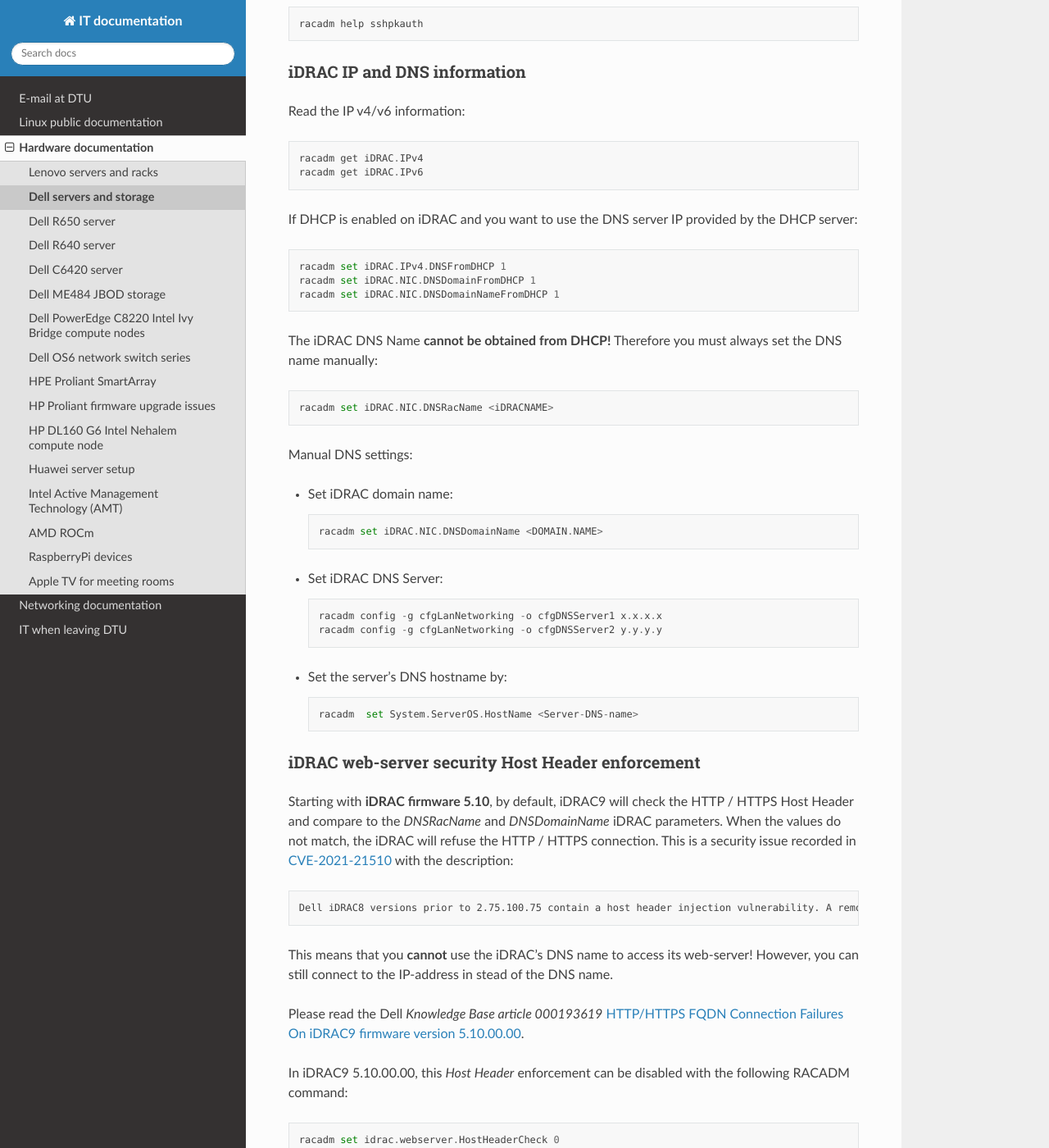
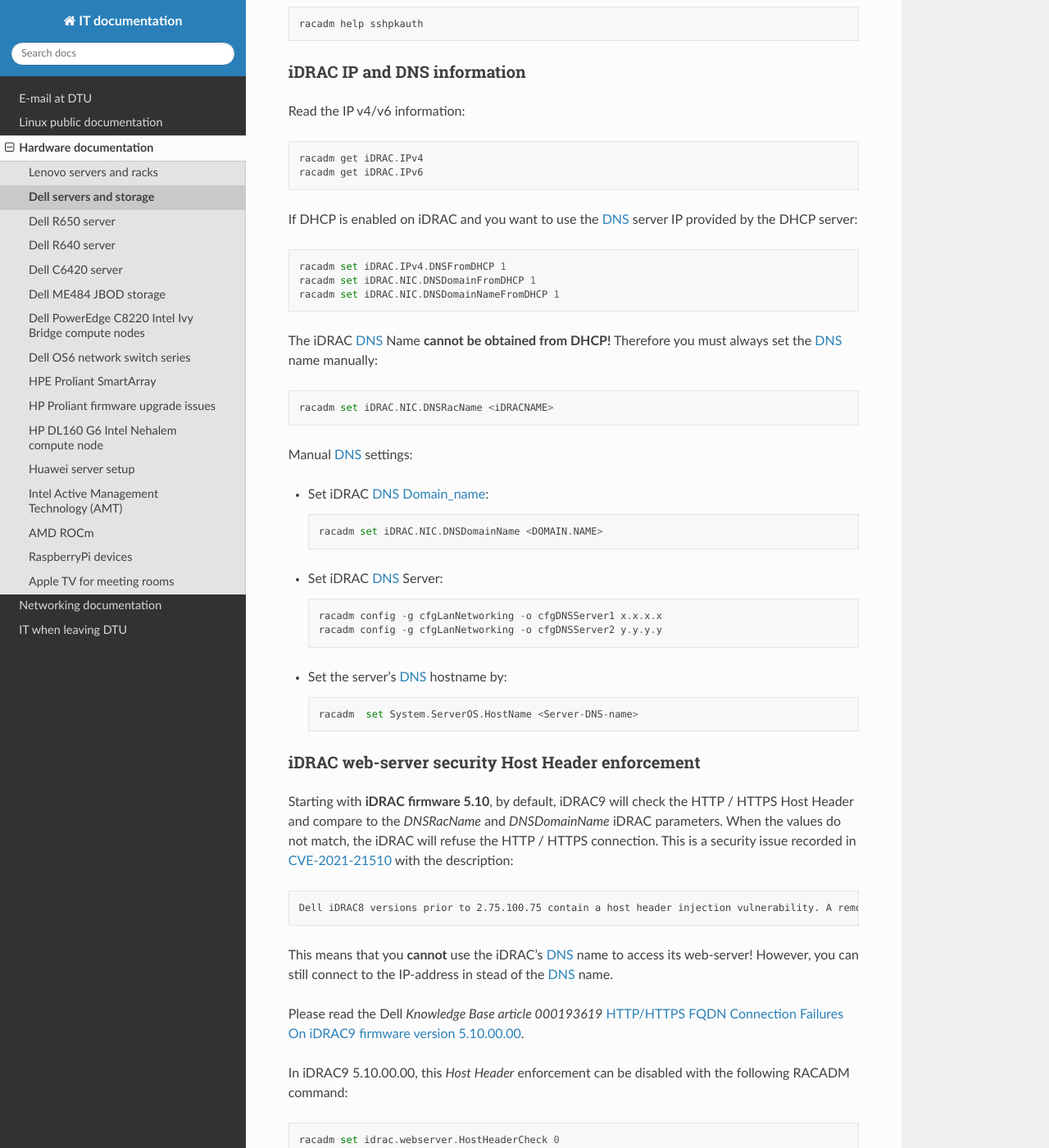
Before and after one commit to OleHolmNielsen/ITwiki, a Sphinx documentation site: the page built from docs/Dell_iDRAC.rst, in a window 1280 px wide and 1400 px high, scrolled down 1370 px. Shown: the whole window at 82% size. Built offline with Sphinx 7.4.7 and the Read the Docs theme 3.1.0, drawn with Linux system fonts in a browser that asks for light colours; some of the changed text lies outside the part shown.

Commit message:
Added links

```diff
--- a/docs/Dell_iDRAC.rst
+++ b/docs/Dell_iDRAC.rst
@@ -64,31 +64,34 @@ Read the IP v4/v6 information::
   racadm get iDRAC.IPv4
   racadm get iDRAC.IPv6
 
-If DHCP is enabled on iDRAC and you want to use the DNS server IP provided by the DHCP server::
+If DHCP is enabled on iDRAC and you want to use the DNS_ server IP provided by the DHCP server::
 
   racadm set iDRAC.IPv4.DNSFromDHCP 1
   racadm set iDRAC.NIC.DNSDomainFromDHCP 1
   racadm set iDRAC.NIC.DNSDomainNameFromDHCP 1
 
-The iDRAC DNS Name **cannot be obtained from DHCP!**
-Therefore you must always set the DNS name manually::
+The iDRAC DNS_ Name **cannot be obtained from DHCP!**
+Therefore you must always set the DNS_ name manually::
 
     racadm set iDRAC.NIC.DNSRacName <iDRACNAME>
 
-Manual DNS settings:
+Manual DNS_ settings:
 
-* Set iDRAC domain name::
+* Set iDRAC DNS_ Domain_name_::
 
     racadm set iDRAC.NIC.DNSDomainName <DOMAIN.NAME>
 
-* Set iDRAC DNS Server::
+* Set iDRAC DNS_ Server::
 
     racadm config -g cfgLanNetworking -o cfgDNSServer1 x.x.x.x
     racadm config -g cfgLanNetworking -o cfgDNSServer2 y.y.y.y
 
-* Set the server's DNS hostname by::
+* Set the server's DNS_ hostname by::
 
     racadm  set System.ServerOS.HostName <Server-DNS-name>
+
+.. _DNS: https://en.wikipedia.org/wiki/Domain_Name_System
+.. _Domain_name: https://en.wikipedia.org/wiki/Domain_name
 
 iDRAC web-server security Host Header enforcement
 -------------------------------------------------
@@ -99,8 +102,8 @@ This is a security issue recorded in `CVE-2021-21510 <https://nvd.nist.gov/vuln/
 
   Dell iDRAC8 versions prior to 2.75.100.75 contain a host header injection vulnerability. A remote unauthenticated attacker may potentially exploit this vulnerability by injecting arbitrary ‘Host’ header values to poison a web-cache or trigger redirections
 
-This means that you **cannot** use the iDRAC's DNS name to access its web-server!
-However, you can still connect to the IP-address in stead of the DNS name.
+This means that you **cannot** use the iDRAC's DNS_ name to access its web-server!
+However, you can still connect to the IP-address in stead of the DNS_ name.
 
 Please read the Dell *Knowledge Base article 000193619*
 `HTTP/HTTPS FQDN Connection Failures On iDRAC9 firmware version 5.10.00.00 <https://www.dell.com/support/kbdoc/en-us/000193619/http-https-fqdn-connection-failures-on-idrac9-firmware-version-5-10-00-00?lwp=rt>`_.
@@ -153,13 +156,13 @@ View the server's Inlet temperature history::
 SMTP alerts from iDRAC
 ----------------------
 
-First you must configure the DNS name of the iDRAC.
+First you must configure the DNS_ name of the iDRAC.
 Then see the guide
 `PowerEdge: How to Configure iDRAC Email Alerts <https://www.dell.com/support/article/us/en/04/sln309388/dell-idrac-how-to-configure-the-email-notifications-for-system-alerts-on-idrac-7-8-and-9?lang=en>`_.
 
 Use the iDRAC web GUI:
 
-* In *iDRAC Settings->Connectivity->Network->Common Settings* configure the iDRAC's hostname and DNS domain name.
+* In *iDRAC Settings->Connectivity->Network->Common Settings* configure the iDRAC's hostname and DNS_ Domain_name_.
 
 * In *iDRAC Settings->Settings->SMTP (Email) Server Settings* configure your ``SMTP (Email) Server IP Address or FQDN / DNS Name``.
 
```
